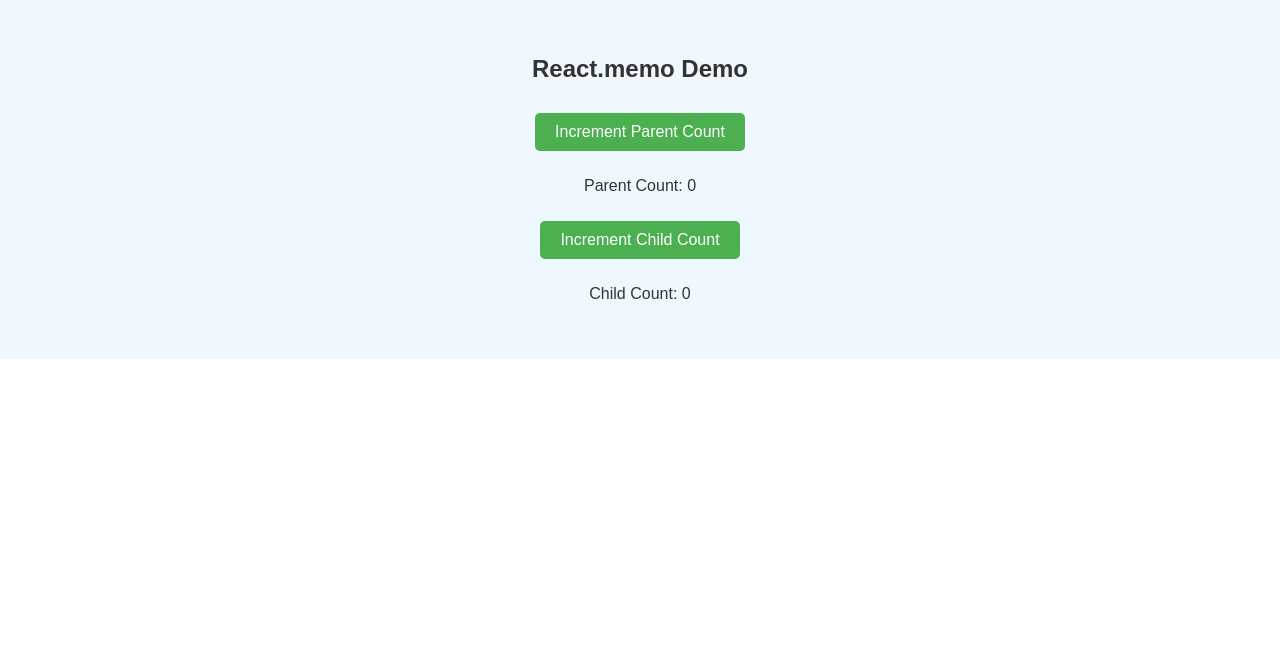
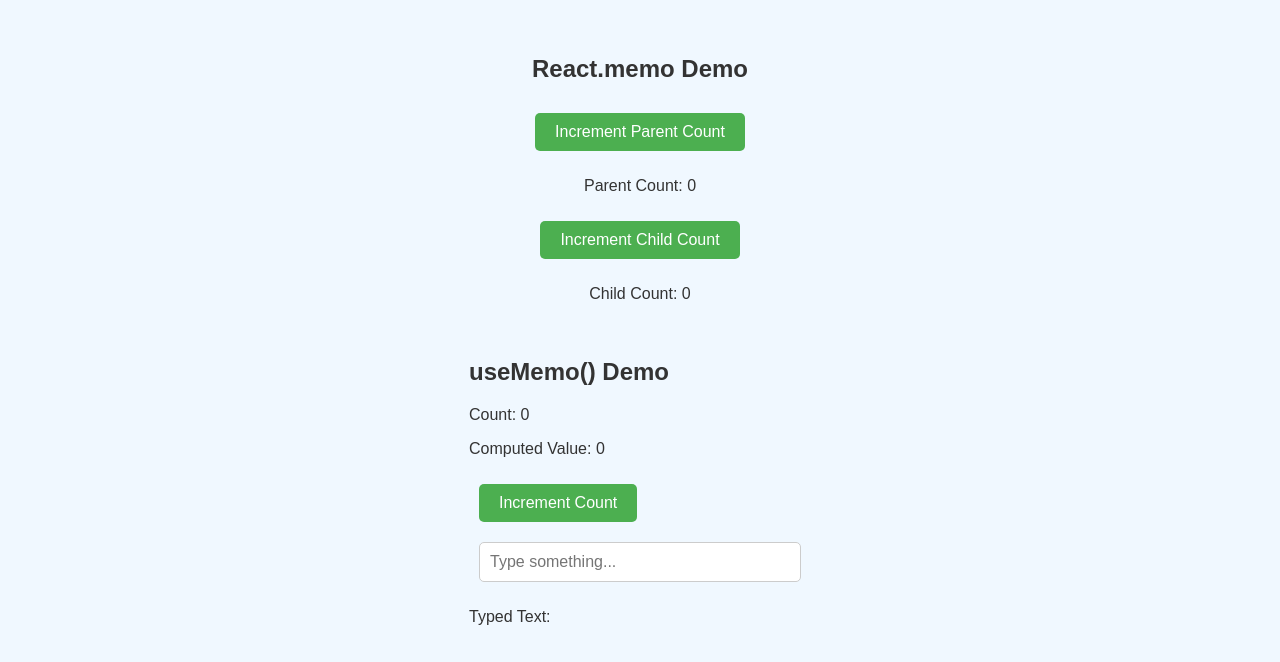
Before and after one commit to TrainerKrunal/reactcontextapi, a React (Create React App) app: page / in a window 1280 px wide. Shown: the part 867-1529 px from the top of the page. Before the commit the page ends 1226 px from the top, so only its background shows below. Built offline with nearby package versions, Linux system fonts and the light colour scheme; what ag-grid-community would draw is missing.

Commit message:
useMemo()

```diff
--- a/src/App.js
+++ b/src/App.js
@@ -12,6 +12,7 @@ import './Theme/Theme.css'; // Importing CSS file for styling
 import BasicTableComponent from './DataGrids/BasicTableComponent'; // Importing BasicTableComponent
 import AgGridComponent from './DataGrids/AgGridComponent'; // Importing AgGridComponent
 import ReactMemoDemo from './PerformanceOptimization/reactMemoDemo'; // Importing ReactMemoDemo component
+import UseMemoDemo from './PerformanceOptimization/useMemoDemo'; // Importing UseMemoDemo component
 
 const App = () => {
   // State to manage the theme (light or dark)
@@ -70,6 +71,8 @@ const App = () => {
             {/* <BasicTableComponent /> */}
             {/* Render the ReactMemoDemo component for testing */}
             <ReactMemoDemo />
+            {/* Render the UseMemoDemo component for testing */}
+            <UseMemoDemo />
           </div>
         </AuthContext.Provider>
       </ThemeContext.Provider>
--- /dev/null
+++ b/src/PerformanceOptimization/useMemoDemo.js
@@ -0,0 +1,54 @@
+import React, { useState, useMemo } from 'react'; // Importing React, useState, and useMemo hooks
+
+/**
+ * This component demonstrates the use of useMemo() in React.
+ *
+ * useMemo() is a React Hook that memoizes the result of a computation.
+ * It is used to optimize performance by avoiding expensive calculations on every render.
+ * The memoized value is recalculated only when one of the dependencies changes.
+ *
+ * Difference between React.memo() and useMemo():
+ * - React.memo(): Used to memoize entire functional components to prevent unnecessary re-renders.
+ * - useMemo(): Used to memoize the result of a specific computation within a component.
+ *
+ * When to use:
+ * - Use React.memo() when you want to optimize a functional component by skipping re-renders if props haven't changed.
+ * - Use useMemo() when you want to optimize expensive calculations or stabilize references to objects/arrays passed as props.
+ */
+
+const UseMemoDemo = () => {
+  const [count, setCount] = useState(0); // State to track the count value
+  const [text, setText] = useState(''); // State to track the input text
+
+  // Expensive computation function
+  const expensiveComputation = (num) => {
+    console.log('Running expensive computation...'); // Log to indicate computation is running
+    let result = 0; // Initialize result to 0
+    for (let i = 0; i < 1000000000; i++) { // Simulate an expensive loop
+      result += num; // Increment result by num in each iteration
+    }
+    return result; // Return the computed result
+  };
+
+  // Memoize the result of the expensive computation
+  const computedValue = useMemo(() => expensiveComputation(count), [count]); // Recompute only when 'count' changes
+
+  return (
+    <div>
+      <h2>useMemo() Demo</h2> {/* Title of the demo */}
+      <p>Count: {count}</p> {/* Display the current count */}
+      <p>Computed Value: {computedValue}</p> {/* Display the memoized computed value */}
+      <button onClick={() => setCount((prev) => prev + 1)}>Increment Count</button> {/* Button to increment count */}
+      <br /> {/* Line break for spacing */}
+      <input
+        type="text" // Input type is text
+        value={text} // Bind input value to text state
+        onChange={(e) => setText(e.target.value)} // Update text state on input change
+        placeholder="Type something..." // Placeholder text for the input
+      />
+      <p>Typed Text: {text}</p> {/* Display the typed text */}
+    </div>
+  );
+};
+
+export default UseMemoDemo; // Export the component for use in other files
```
